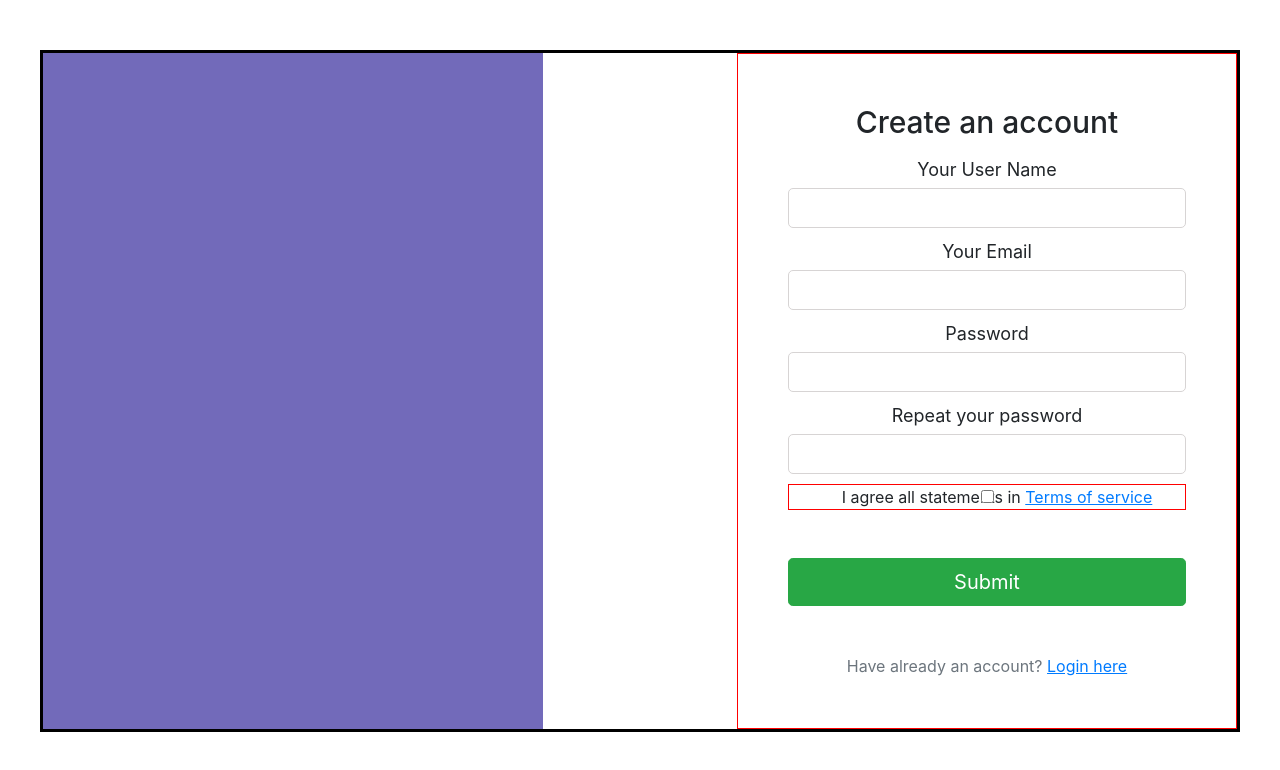
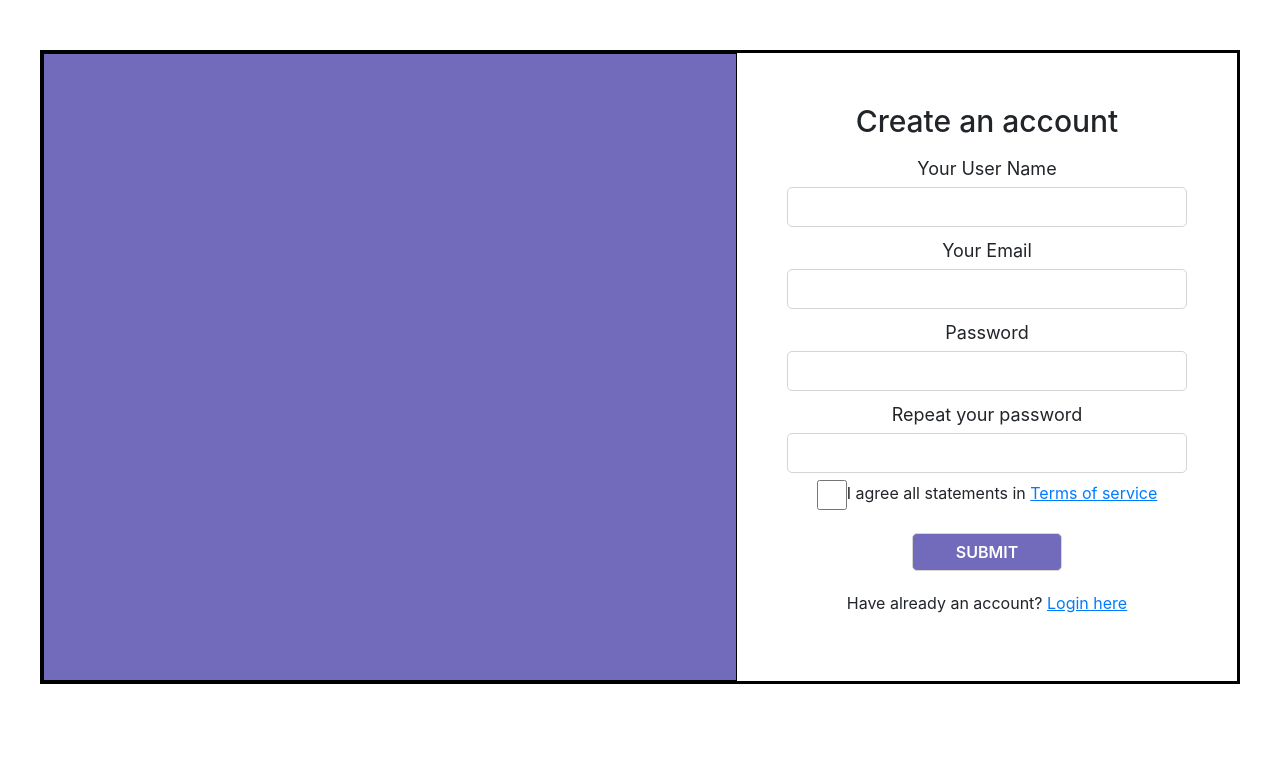
Before and after one commit to N1ph1l1m/internetTech, a React (Create React App) app: page / in a window 1280 px wide. Shown: the top 770 px of the page. Built offline with nearby package versions, Linux system fonts and the light colour scheme.

Commit message:
Refactor registration.jsx part 2

```diff
--- a/src/App.js
+++ b/src/App.js
@@ -1,3 +1,4 @@
+import React, {  } from "react";
 import './App.css';
 import Registration from './components/registration/registration';
 import styled from "styled-components";
@@ -10,15 +11,24 @@ const WrapApp = styled.div`
   justify-content:space-between;
 `
 const LeftBlock = styled.div`
-  width:500px;
-  border: 1solid ;
+  width:700px;
+  border: 1px solid black;
   background-color:#726aba;
 `
+
+// const RightBlock = styled.div`
+//   width:500px;
+//   height:500px;
+//   border: 1px solid black;
+//   background-color:#326aba;
+// `
 function App() {
+
   return (
     <div className="App">
   <WrapApp>
   <LeftBlock/>
+  {/* <RightBlock/> */}
   <Registration/>
   </WrapApp>
     </div>
--- a/src/components/button/button.css
+++ b/src/components/button/button.css
@@ -1,35 +1,35 @@
 .btn {
   /* padding: 10px 15px; */
-  background-color: #7CC6fE;
-  border: 3px solid black;
-  color: #FFF;
+  background-color: #726aba;
+  border: 1px solid rgb(215, 213, 213);
+  color: #fff;
   font-weight: 600;
   cursor: pointer;
   text-transform: uppercase;
   display: inline-block;
   text-decoration: none;
-  /* margin-bottom: 13px; */
   width: 150px;
-  margin:0px auto;
-
+  margin: 0px auto;
+  border-radius: 5px;
+  margin-bottom: 20px;
 }
 
 .btn:hover {
-  background-color: #70B4E6;
+  background-color: #70b4e6;
 }
 
 .btn[disabled] {
-  opacity: .5;
+  opacity: 0.5;
   cursor: not-allowed;
 }
 
 .btn.active {
-  background-color: #23C9FF;
-  border: 1px solid #5EB2F2;
-  box-shadow: 0px 0 2px 0px #C0C0C0;
+  background-color: #23c9ff;
+  border: 1px solid #5eb2f2;
+  box-shadow: 0px 0 2px 0px #c0c0c0;
 }
 
-.newWidth{
+.newWidth {
   width: 320px;
-  background-color:cadetblue;
+  background-color: cadetblue;
 }
--- a/src/components/input/input.css
+++ b/src/components/input/input.css
@@ -12,15 +12,8 @@
   cursor: not-allowed;
 }
 
-  .input[name="checkbox"],
-  .input[name="radio"] {
-    width: 40px;
-    height: 40px;
-    margin: 0 auto;
-  }
-
 .input.error {
-    border-color: #D43728;
+  border-color: #d43728;
   background-color: rgba(212, 55, 40, 0.2);
 }
 .inputRequired {
@@ -36,6 +29,6 @@
 
 .inputError {
   margin-top: 5px;
-    color: #D43728;
+  color: #d43728;
   font-size: 12px;
 }
--- a/src/components/registration/registration.css
+++ b/src/components/registration/registration.css
@@ -1,22 +1,31 @@
-.wrap_container{
-    width: 500px;
-    border:1px solid red;
-    padding: 50px;
+.wrap_container {
+  max-width: 500px;
+  padding: 50px;
 }
 
-.wrap2{
-    border:1px solid green;
+.wrap2 {
+  border: 1px solid green;
 }
 
-.titleReg{
-    font-size: 30px;
-    text-align: center;
-
+.titleReg {
+  font-size: 30px;
+  text-align: center;
 }
-.form-outline{
-    border:1px solid red;
+.form-outline {
+  border: 1px solid red;
 }
 
-.form-check{
-    border:1px solid red;
+.checkAccount {
+  margin: 0 auto;
+  width: 400px;
+  height: 20px;
+  margin-bottom: 30px;
+  display: flex;
+  justify-content: center;
+  align-items: center;
 }
+.form-check {
+  margin-top: 9px;
+  width: 30px;
+  cursor: pointer;
+}
--- a/src/components/registration/registration.jsx
+++ b/src/components/registration/registration.jsx
@@ -1,9 +1,8 @@
 import React, { useEffect, useState } from "react";
 import Input from "../input/input";
+import Button from "../button/button";
 
-import './registration.css';
-
-
+import "./registration.css";
 
 function Registration() {
   const [user, setUser] = useState("");
@@ -147,9 +146,7 @@ function Registration() {
     <>
       <section>
         <div className="wrap_container">
-                    <h2 className="titleReg">
-                      Create an account
-                    </h2>
+          <h2 className="titleReg">Create an account</h2>
           <p>
             {msg !== "" ? (
               <span className="success">{msg}</span>
@@ -160,7 +157,7 @@ function Registration() {
           <Input
             type="text"
             name="user"
-                        label = 'Your User Name'
+            label="Your User Name"
             value={user}
             onChange={(e) => handleInputChange(e, "user")}
             onBlur={checkUser}
@@ -168,7 +165,7 @@ function Registration() {
           <Input
             type="email"
             name="email"
-                        label='Your Email'
+            label="Your Email"
             value={email}
             onChange={(e) => handleInputChange(e, "email")}
             onBlur={checkEmail}
@@ -177,7 +174,7 @@ function Registration() {
           <Input
             type="password"
             name="pass1"
-                        label='Password'
+            label="Password"
             value={pass1}
             onChange={(e) => handleInputChange(e, "pass1")}
             onBlur={checkPassword}
@@ -186,47 +183,31 @@ function Registration() {
           <Input
             type="password"
             name="pass2"
-                        label='Repeat your password'
+            label="Repeat your password"
             value={pass2}
             onChange={(e) => handleInputChange(e, "pass2")}
             onBlur={checkPassword}
           />
-                      {/* <Input
+
+          <div className="checkAccount">
+            <Input
               type="checkbox"
               defaultValue
-                        id="form2Example3cg"
-                        label='I agree all statements in'
-                      /> */}
-
-                    <div className="form-check d-flex justify-content-center mb-5">
-                      <input
-                        className="form-check-input me-2"
-                        type="checkbox"
-                        defaultValue
+              className="form-check"
               id="form2Example3cg"
             />
-                      <label
-                        className="form-check-label"
-                        htmlFor="form2Example3g"
-                      >
+            <span>
               I agree all statements in{" "}
-                        <a href="#!" className="text-body">
+              <a href="#!">
                 <u>Terms of service</u>
               </a>
-                      </label>
+            </span>
           </div>
 
-                    <div className="d-flex justify-content-center">
-                      <input
-                        type="submit"
-                        defaultValue="Submit"
-                        className="btn btn-success btn-block btn-lg gradient-custom-4 text-body"
-                        onClick={handleSubmit}
-                      />
-                    </div>
-                    <p className="text-center text-muted mt-5 mb-0">
+          <Button type="submit" onClick={handleSubmit}>Submit</Button>
+          <p className="textAccount">
             Have already an account?{" "}
-                      <a href="#!" className="fw-bold text-body">
+            <a href="#!">
               <u>Login here</u>
             </a>
           </p>
```
Also changed, not shown: src/components/input/input.jsx (+21 -40 lines). Lines whose indentation alone changed are shown as unchanged.
